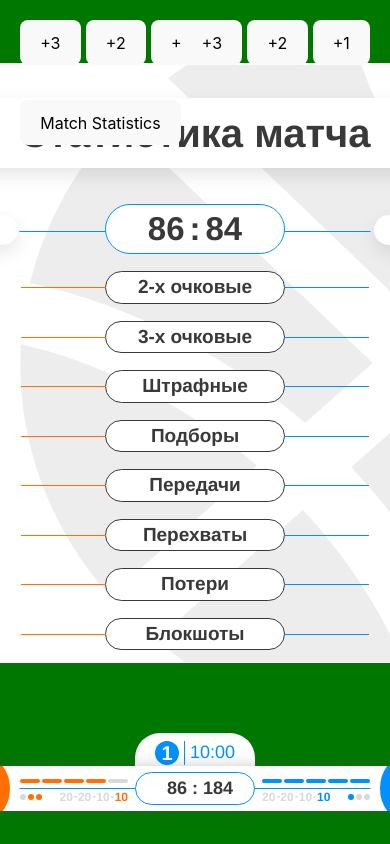
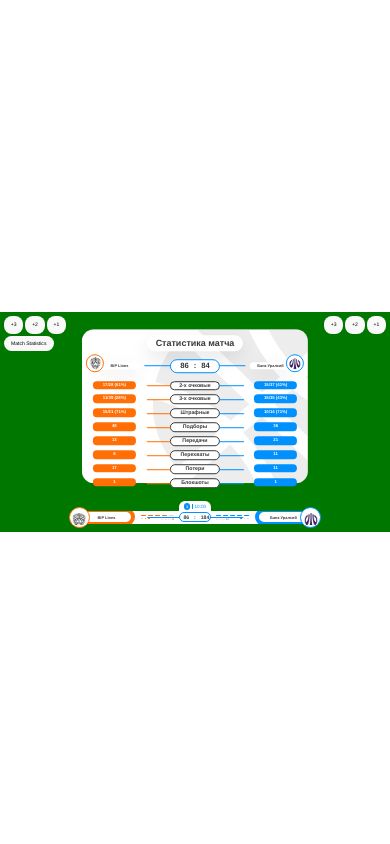
Before and after one commit to Aitmuhamet/vue-animation-basketball, a Vue app: page / in a window 390 px wide. Built offline with nearby package versions, Linux system fonts and the light colour scheme.

Commit message:
feat: Add responsive design to component

```diff
--- a/package.json
+++ b/package.json
@@ -13,6 +13,7 @@
   },
   "devDependencies": {
     "@vitejs/plugin-vue": "^5.2.1",
+    "sass": "^1.83.4",
     "vite": "^6.0.5"
   }
 }
--- a/src/App.vue
+++ b/src/App.vue
@@ -3,5 +3,20 @@ import BasketballScoreboard from './components/BasketballScoreboard.vue'
 </script>
 
 <template>
-  <BasketballScoreboard />
+  <div class="app-inner">
+    <BasketballScoreboard />
+  </div>
 </template>
+
+<style>
+#app {
+  max-width: unset;
+  padding: 0;
+}
+
+.app-inner {
+  width: 100vw;
+  aspect-ratio: 16 / 9;
+  background: rgb(0, 120, 0);
+}
+</style>
--- a/src/components/BasketballScoreboard.vue
+++ b/src/components/BasketballScoreboard.vue
@@ -1,4 +1,6 @@
 <template>
+
+    <div class="scoreboard">
 
         <div class="left-team-buttons">
             <button @click="changeScore('team1', 3)">+3</button>
@@ -13,8 +15,6 @@
         <div class="match-statistics-buttons">
             <button @click="showMatchStatistics = !showMatchStatistics">Match Statistics</button>
         </div>
-
-    <div class="scoreboard">
 
         <!-- Основная табличка со счетом -->
         <div class="scoreboard__main">
@@ -41,7 +41,7 @@
                     <div class="scoreboard__team-name">BIP Lions</div>
                 </div>
             </div>
-            <div class="scoreboard__indicators scoreboard__indicators--left">
+            <div class="scoreboard__indicators scoreboard__indicators-left">
                 <div class="scoreboard__line">
                     <span class="scoreboard__dash scoreboard__dash--active"></span>
                     <span class="scoreboard__dash scoreboard__dash--active"></span>
@@ -65,12 +65,12 @@
             </div>
             <div class="scoreboard-score score">
                 <div class="score-inner scoreboard-score-inner">
-                    <div class="scoreboard-score__left-number">86</div>
+                    <div class="score__number-left">86</div>
                     <div class="scoreboard-score__divider">:</div>
-                    <div class="scoreboard-score__right-number">184</div>
+                    <div class="score__number-right">184</div>
                 </div>
             </div>
-            <div class="scoreboard__indicators scoreboard__indicators--right">
+            <div class="scoreboard__indicators scoreboard__indicators-right">
                 <div class="scoreboard__line">
                     <span class="scoreboard__dash scoreboard__dash--active"></span>
                     <span class="scoreboard__dash scoreboard__dash--active"></span>
@@ -142,7 +142,7 @@
             <Transition name="slide-fade">
                 <div
                     v-if="teams.team1.showStats"
-                    class="scoreboard__player-info-inner"
+                    class="scoreboard__player-info-inner scoreboard__player-info-inner-left"
                 >
                     <div class="scoreboard__player-name">Андреев Сергей</div>
                     <div class="scoreboard__player-stats">
@@ -194,12 +194,10 @@
                     <h3 class="table__caption">Статистика матча</h3>
                 </caption>
                 <thead class="table__head">
-                    <tr class="table__row table__row--head">
-
-                        <th class="table__cell table__cell--head">
-
-                            <div class="scoreboard__team--left">
-                                <div class="table__logo-wrapper logo-wrapper logo-wrapper--left">
+                    <tr class="table__row table__row-head">
+                        <th class="table__cell table__cell-head">
+                            <div class="team">
+                                <div class="team__logo-wrapper logo-wrapper logo-wrapper--left">
                                     <img
                                         src="./../assets/team1-logo.png"
                                         alt="BIP Lions"
@@ -211,19 +209,19 @@
 
                         </th>
 
-                        <th class="table__cell table__cell--head">
+                        <th class="table__cell table__cell-head">
                             <div class="score table-score">
                                 <div class="score-inner table-score-inner">
-                                    <div class="scoreboard-score__left-number">86</div>
+                                    <div class="score__number-left">86</div>
                                     <div class="scoreboard-score__divider">:</div>
-                                    <div class="scoreboard-score__right-number">84</div>
+                                    <div class="score__number-right">84</div>
                                 </div>
                             </div>
                         </th>
 
-                        <th class="table__cell table__cell--head">
-                            <div class="scoreboard__team--right">
-                                <div class="table__logo-wrapper logo-wrapper logo-wrapper--right">
+                        <th class="table__cell table__cell-head">
+                            <div class="team">
+                                <div class="team__logo-wrapper logo-wrapper logo-wrapper--right">
                                     <img
                                         src="./../assets/team2-logo.png"
                                         alt="Банк Уралсиб"
@@ -245,13 +243,19 @@
                         :key="index"
                         class="table__row"
                     >
-                        <td class="table__cell">{{ item.col1 }}</td>
                         <td class="table__cell">
-                            <div class="table__cell-categories">
+                            <div class="table__cell-content">
+                                {{ item.col1 }}
+                            </div>
+                        </td>
+                        <td class="table__cell">
+                            <div class="table__cell-content table__cell-content-categories">
                                 {{ item.col2 }}
                             </div>
                         </td>
-                        <td class="table__cell">{{ item.col3 }}</td>
+                        <td class="table__cell">
+                            <div class="table__cell-content">{{ item.col3 }}</div>
+                        </td>
                     </tr>
                 </TransitionGroup>
             </table>
@@ -261,7 +265,7 @@
 </template>
 
 <script setup>
-import { ref, reactive } from 'vue'
+import { ref, reactive, computed, onMounted, onUnmounted } from 'vue'
 
 const teams = reactive({
     team1: { score: 0, showScore: false, showPhoto: false, showStats: false },
@@ -269,11 +273,22 @@ const teams = reactive({
 })
 
 const timeouts = {
-    team1: {showScore: false, showPhoto: false, showStats: false},
-    team2: {showScore: false, showPhoto: false, showStats: false},
+    team1: { showScore: false, showPhoto: false, showStats: false },
+    team2: { showScore: false, showPhoto: false, showStats: false },
 };
 
 const showMatchStatistics = ref(true);
+
+const items = ref([
+    { col1: "17/28 (61%)", col2: "2-х очковые", col3: "15/37 (41%)" },
+    { col1: "11/39 (28%)", col2: "3-х очковые", col3: "15/35 (43%)" },
+    { col1: "15/21 (71%)", col2: "Штрафные", col3: "10/14 (71%)" },
+    { col1: "48", col2: "Подборы", col3: "36" },
+    { col1: "13", col2: "Передачи", col3: "21" },
+    { col1: "8", col2: "Перехваты", col3: "11" },
+    { col1: "17", col2: "Потери", col3: "11" },
+    { col1: "1", col2: "Блокшоты", col3: "1" }
+])
 
 const changeScore = (team, points) => {
 
@@ -302,19 +317,9 @@ const changeScore = (team, points) => {
     }, points * 1000);
 }
 
-const items = ref([
-    { col1: "17/28 (61%)", col2: "2-х очковые", col3: "15/37 (41%)" },
-    { col1: "11/39 (28%)", col2: "3-х очковые", col3: "15/35 (43%)" },
-    { col1: "15/21 (71%)", col2: "Штрафные", col3: "10/14 (71%)" },
-    { col1: "48", col2: "Подборы", col3: "36" },
-    { col1: "13", col2: "Передачи", col3: "21" },
-    { col1: "8", col2: "Перехваты", col3: "11" },
-    { col1: "17", col2: "Потери", col3: "11" },
-    { col1: "1", col2: "Блокшоты", col3: "1" }
-])
 </script>
 
-<style scoped>
+<style scoped lang="scss">
 /* Обнуление */
 *,
 ::before,
@@ -343,26 +348,32 @@ button {
 .right-team-buttons,
 .left-team-buttons {
     position: absolute;
-    top: 20px;
+    top: 1vw;
     z-index: 200;
 
     display: flex;
-    gap: 5px;
+    gap: .5vw;
+
+    button {
+        padding: 1vw 1.5vw;
+        font-size: 1.3vw;
+    }
 }
 
 .left-team-buttons {
-    left: 20px;
+    left: 1vw;
 }
 
 .right-team-buttons {
-    right: 20px;
+    right: 1vw;
 }
 
 .match-statistics-buttons {
     position: absolute;
-    top: 100px;
+    top: 6vw;
     z-index: 200;
-    left: 20px;
+    left: 1vw;
+    font-size: 1.3vw;
 }
 
 /* Для анимации */
@@ -389,7 +400,7 @@ button {
     left: 50%;
     transform: translateX(-50%);
     background-color: var(--background-color);
-    font-size: 2rem;
+    font-size: 3vw;
     font-weight: 600;
     width: 100%;
     height: 100%;
@@ -423,7 +434,7 @@ button {
 
 .slide-fade-enter-from,
 .slide-fade-leave-to {
-    transform: translateY(20px);
+    transform: translateY(1vw);
     opacity: 0;
 }
 
@@ -453,11 +464,9 @@ button {
     --background-color: #fff;
     --text-color: #393939;
 
-    position: fixed;
-    bottom: 0;
-    right: 0;
-    left: 0;
-    top: 0;
+    position: relative;
+    width: 100%;
+    height: 100%;
     display: flex;
     flex-direction: column;
     align-items: center;
@@ -466,16 +475,19 @@ button {
     color: var(--text-color);
 
     /* временные свойства */
-    background: rgb(0, 120, 0);
+    background: transparent;
+
+    font-size: 16px;
 }
+
 
 .scoreboard__main {
     position: absolute;
     z-index: 100;
-    bottom: 33px;
-    width: calc(900px - 2 * 25px);
+    bottom: 2vw;
+    width: calc(60vw);
     /* 65.7%; */
-    height: 45px;
+    height: 6%;
     /* 6%; */
     background: var(--background-color);
     color: var(--text-color);
@@ -495,6 +507,9 @@ button {
     flex: 1;
     display: flex;
     align-items: center;
+    overflow: hidden;
+    height: 100%;
+    width: 30%;
 }
 
 .scoreboard__team--right {
@@ -502,21 +517,21 @@ button {
 }
 
 .scoreboard__team-name-wrapper {
+    width: 90%;
     overflow: hidden;
-    height: 45px;
     display: flex;
     align-items: center;
     justify-content: center;
 }
 
 .scoreboard__team-name {
-    width: 215px;
-    padding: 8px 20px;
+    width: 100%;
+    padding: .6vw .1vw;
     border-radius: 45px;
 
     text-align: center;
     font-family: Helvetica;
-    font-size: 18.06px;
+    font-size: calc(1.8vw / (16 / 9));
     font-style: normal;
     font-weight: 600;
     line-height: normal;
@@ -527,19 +542,15 @@ button {
 }
 
 .scoreboard__team--right .scoreboard__team-name {
-    border: 20px solid var(--team-two-color);
-    margin-right: 25px;
+    border: 1.2vw solid var(--team-two-color);
 }
 
 .scoreboard__team--left .scoreboard__team-name {
-    border: 20px solid var(--team-one-color);
-    margin-left: 25px;
+    border: 1.2vw solid var(--team-one-color);
 }
 
 .logo-wrapper {
-    width: 70px;
-    height: 70px;
-    padding: 10px;
+    padding: 6%;
     background-color: var(--background-color);
     border-radius: 50%;
     overflow: hidden;
@@ -549,30 +560,35 @@ button {
     justify-content: center;
 }
 
+.scoreboard__logo-wrapper {
+    width: 9%;
+    aspect-ratio: 1 / 1;
+    padding: 1%;
+}
+
 .scoreboard__logo-wrapper,
-.table__logo-wrapper {
+.team__logo-wrapper {
     position: absolute;
 }
 
 .scoreboard__team--left .scoreboard__logo-wrapper {
-    left: -12px;
+    right: 95%;
 }
 
 .scoreboard__team--right .scoreboard__logo-wrapper {
-    right: -12px;
+    left: 95%;
 }
 
 .logo-wrapper--left {
-    border: 6px solid var(--team-one-color);
+    border: .4vw solid var(--team-one-color);
 }
 
 .logo-wrapper--right {
-    border: 6px solid var(--team-two-color);
+    border: .4vw solid var(--team-two-color);
 }
 
 .scoreboard__logo {
-    width: 40px;
-    height: 40px;
+    width: 100%;
 }
 
 .score {
@@ -583,18 +599,18 @@ button {
     content: '';
     position: absolute;
     z-index: 5;
-    bottom: 16px;
+    bottom: 50%;
     left: 50%;
     transform: translateX(-50%);
     background: var(--team-two-color);
-    height: 1px;
-    width: 351px;
+    height: .1vw;
+    width: 24.5vw;
 }
 
 .score-inner {
     text-align: center;
     font-family: Helvetica;
-    font-size: 18.06px;
+    font-size: 1.3vw;
     font-style: normal;
     font-weight: 600;
     line-height: normal;
@@ -611,9 +627,10 @@ button {
 }
 
 .scoreboard-score-inner {
-    margin: 0 7px;
-    height: 33px;
-    width: 120px;
+    margin: 0 .4vw;
+    padding: .3vw .1vw;
+    width: 8vw;
+
 }
 
 .scoreboard-score__divider {
@@ -621,26 +638,35 @@ button {
     flex: 0
 }
 
-.scoreboard-score__left-number,
-.scoreboard-score__right-number {
+.score__number-left,
+.score__number-right {
     flex: 1;
 }
 
-.scoreboard-score__right-number {
+.score__number-right {
     text-align-last: left;
 }
 
-.scoreboard-score__left-number {
+.score__number-left {
     text-align-last: right;
 }
 
 .scoreboard__indicators {
     display: flex;
     flex-direction: column;
-    justify-content: space-between;
-    height: 25px;
+    justify-content: center;
+    gap: 14%;
+    height: 100%;
 
-    transform: translateY(3px);
+    align-items: flex-end;
+}
+
+.scoreboard__indicators-right {
+    margin-left: 1vw;
+}
+
+.scoreboard__indicators-left {
+    margin-right: 1vw;
 }
 
 .scoreboard__line {
@@ -650,18 +676,18 @@ button {
 
 .scoreboard__dash {
     display: inline-block;
-    width: 20px;
-    height: 4px;
+    width: calc(2.25vw / (16 / 9));
+    height: .2vw;
     flex-shrink: 0;
     border-radius: 88.567px;
     background: var(--inactive-color);
 }
 
-.scoreboard__indicators--left .scoreboard__dash--active {
+.scoreboard__indicators-left .scoreboard__dash--active {
     background: var(--team-one-color);
 }
 
-.scoreboard__indicators--right .scoreboard__dash--active {
+.scoreboard__indicators-right .scoreboard__dash--active {
     background: var(--team-two-color);
 }
 
@@ -669,17 +695,18 @@ button {
     display: flex;
     justify-content: space-between;
     align-items: center;
+    width: 100%;
 }
 
 .scoreboard-scores {
     display: flex;
     align-items: center;
-    gap: 5px;
+    gap: .2vw;
 }
 
 .scoreboard__number {
     text-align: center;
-    font-size: 12px;
+    font-size: .6vw;
     font-style: normal;
     font-weight: 600;
     line-height: normal;
@@ -689,11 +716,11 @@ button {
     color: var(--inactive-color);
 }
 
-.scoreboard__indicators--left .scoreboard__number--active {
+.scoreboard__indicators-left .scoreboard__number--active {
     color: var(--team-one-color);
 }
 
-.scoreboard__indicators--right .scoreboard__number--active {
+.scoreboard__indicators-right .scoreboard__number--active {
     color: var(--team-two-color);
 }
 
@@ -713,16 +740,16 @@ button {
 .scoreboard__circle {
     display: inline-block;
     border-radius: 50%;
-    width: 6px;
-    height: 6px;
+    width: .4vw;
+    aspect-ratio: 1;
     background: var(--inactive-color);
 }
 
-.scoreboard__indicators--left .scoreboard__circle--active {
+.scoreboard__indicators-left .scoreboard__circle--active {
     background: var(--team-one-color);
 }
 
-.scoreboard__indicators--right .scoreboard__circle--active {
+.scoreboard__indicators-right .scoreboard__circle--active {
     background: var(--team-two-color);
 }
 
@@ -730,20 +757,20 @@ button {
 .scoreboard__overlay {
     position: absolute;
     z-index: 20;
-    bottom: 73px;
+    bottom: 5vw;
 
     display: flex;
     align-items: center;
     justify-content: center;
 
-    width: 120px;
+    width: 8vw;
     background: var(--background-color);
-    padding-top: 6px;
-    padding-bottom: 5px;
-    border-radius: 25px 25px 0px 0px;
+    padding-top: calc(.9vw / (16 / 9));
+    padding-bottom: calc(.9vw / (16 / 9));
+    border-radius: 1.5vw 1.5vw 0 0;
 
     color: var(--team-two-color);
-    font-size: 18px;
+    font-size: 1.2vw;
 
     /* transform: rotateX(90deg); */
     transform-origin: bottom;
@@ -753,50 +780,51 @@ button {
 .scoreboard__quarter {
     background-color: var(--team-two-color);
     color: var(--background-color);
-    width: 24px;
-    height: 24px;
-    padding: 5px;
-    border-radius: 50px;
+    width: 1.7vw;
+    aspect-ratio: 1 / 1;
+    border-radius: 50%;
 
     display: flex;
     align-items: center;
     justify-content: center;
 
-    font-size: 20px;
+    font-size: 1vw;
     font-weight: 600;
 }
 
 .scoreboard__divider {
-    height: 24px;
-    width: 1px;
+    height: 1.3vw;
+    width: .05vw;
     background-color: var(--team-two-color);
-    margin: 0 5px;
+    margin: 0 .5vw;
 }
 
 .scoreboard__player-info {
     position: absolute;
-    bottom: 73px;
-    width: 310px;
-    height: 40px;
-
-    font-size: 10px;
+    bottom: 5vw;
+    width: 20.5vw;
+    aspect-ratio: 22/1;
+    font-size: .7vw;
     font-weight: 600;
 
 }
 
 .scoreboard__player-info-inner {
     background-color: var(--background-color);
-    padding: 5px 25px;
-    border-radius: 25px 25px 0 0;
+    padding: calc(0.6vw / (16 / 9)) calc(2vw / (16 / 9));
+    border-radius: 1.5vw 1.5vw 0 0;
 
     display: flex;
     align-items: start;
-    gap: 8px;
+    gap: .2vw;
+}
+
+.scoreboard__player-info-inner-left {
+    justify-content: end;
 }
 
 .scoreboard__player-info--right {
     transform: translateX(78%);
-    padding-right: 30px;
 }
 
 .scoreboard__player-info--right .scoreboard__player-name {
@@ -804,14 +832,14 @@ button {
 }
 
 .scoreboard__player-name {
-    width: 82px;
-    height: 30px;
+    width: 7vw;
+    aspect-ratio: 4 / 1;
     text-align: left;
 }
 
 .scoreboard__player-photo-wrapper {
-    width: 51px;
-    height: 51px;
+    width: 4vw;
+    aspect-ratio: 1 / 1;
     border-radius: 50px;
 
     display: flex;
@@ -822,28 +850,27 @@ button {
 }
 
 .scoreboard__player-photo {
-    height: 51px;
+    height: 100%;
 }
 
 .scoreboard__player-info--right .scoreboard__player-photo-wrapper {
-    left: 83%;
+    left: 90%;
     bottom: 20%;
 }
 
 .scoreboard__player-info--left {
     transform: translateX(-78%);
-    padding-left: 30px;
 }
 
 .scoreboard__player-info--left .scoreboard__player-photo-wrapper {
-    right: 83%;
+    right: 90%;
     bottom: 20%;
 }
 
 
 .scoreboard__player-stats {
     display: flex;
-    gap: 8px;
+    gap: calc(.7vw /(16 / 9));
 }
 
 .scoreboard__stat {
@@ -859,19 +886,22 @@ button {
 /* Общая статистика */
 .scoreboard__content {
     position: absolute;
-    top: calc(50% - (40px + 45px + 33px) / 2);
+    top: calc(50% - 4vw);
     left: 50%;
-    width: 800px;
-    height: 600px;
+    width: 58%;
+    height: 70%;
+
+    display: flex;
+    justify-content: center;
 
     background-color: var(--background-color);
-    padding: 35px 30px 10px;
+    padding: 1.5%;
     border-radius: 12px;
 
     font-weight: 600;
 
     background-image: url('./../assets/table-image.png');
-    background-size: 620px;
+    background-size: 75%;
     background-position: 125% 70%;
     background-repeat: no-repeat;
 
@@ -885,135 +915,179 @@ button {
 }
 
 .table {
-    border-spacing: 15px;
+    border-spacing: calc(1vw / (16 / 9));
+    width: 98%;
 }
 
 .table__caption {
-    height: 70px;
-    width: 500px;
-    margin-bottom: 20px;
+    width: 46%;
+    aspect-ratio: 6 / 1;
+    padding: .1em;
+    margin-bottom: 2%;
     display: flex;
     align-items: center;
     justify-content: center;
 
     text-align: center;
     color: var(--text-color);
-    font-size: 40px;
     font-style: normal;
+    font-size: 2.3vw;
     font-weight: 600;
     line-height: normal;
 
     border-radius: 105.799px;
     background: var(--background-color);
     box-shadow: 0px 7.053px 17.633px 0px rgba(0, 0, 0, 0.10);
+
+}
+
+.table__row {
+    display: flex;
+    justify-content: space-between;
+    margin-bottom: calc(.9vw / (16 / 9));
+}
+
+.table__row-head {
+    margin-bottom: calc(1.8vw / (16 / 9));
+}
+
+.table__cell-content {
+    display: flex;
+    align-items: center;
+    justify-content: center;
 }
 
 .table__row td:nth-child(2),
-.table__row--head th:nth-child(2) {
+.table__row-head th:nth-child(2) {
     font-weight: bold;
-    width: 360px;
+    width: 50%;
 
     display: flex;
     justify-content: center;
 }
 
-.table__cell:nth-child(1),
-.table__cell:nth-child(3) {
-    color: var(--background-color);
-    border-radius: 20px;
-    width: 250px;
+.team {
+    position: relative;
+    width: 12vw;
+    aspect-ratio: 6 / 1;
 }
 
-.table__cell:nth-child(1) {
+.table__cell-content:nth-child(1),
+.table__cell-content:nth-child(3) {
+    color: var(--background-color);
+    border-radius: 1vw;
+    width: 11vw;
+    aspect-ratio: 5 / 1;
+}
+
+.table__cell:nth-child(1) .table__cell-content {
     background: var(--team-one-color);
 }
 
-.table__cell:nth-child(3) {
+.table__cell:nth-child(3) .table__cell-content {
     background: var(--team-two-color);
 }
 
-.table__cell-categories {
-    border: 1px solid var(--text-color);
+.table__cell-content.table__cell-content-categories {
+    border: .05vw solid var(--text-color);
     border-radius: 30px;
     background-color: var(--background-color);
-    padding: 1px 0;
-    width: 180px;
+    color: var(--text-color);
+    padding: calc(0.01vw / (16 / 9)) 0;
+    width: 50%;
 
-    font-size: 19px;
+    font-size: calc(2.4vw / (16 / 9));
+    aspect-ratio: 7 / 1;
     position: relative;
 }
 
-.table__cell-categories::before,
-.table__cell-categories::after {
+.table__cell-content-categories::before,
+.table__cell-content-categories::after {
     content: '';
     position: absolute;
     top: 50%;
-    height: 1px;
-    width: 85px;
+    height: .1vw;
+    width: 50%;
 }
 
-.table__cell-categories::before {
+.table__cell-content-categories::before {
     background-color: var(--team-one-color);
     right: 100%;
 }
 
-.table__cell-categories::after {
+.table__cell-content-categories::after {
     background-color: var(--team-two-color);
     left: 100%;
 }
 
-.table__cell.table__cell--head {
+.table__cell-head {
+    width: 11vw;
     background-color: transparent;
+    display: flex;
+    align-items: center;
 }
 
 .table__team-name {
     position: absolute;
-    top: 12px;
     z-index: 10;
-    width: 160px;
-    height: 30px;
+    width: 100%;
+    aspect-ratio: 12 / 2;
     background: var(--background-color);
-    border-radius: 20px;
+    border-radius: 1vw;
     box-shadow: 0px 7.053px 17.633px 0px rgba(0, 0, 0, 0.10);
 
     display: flex;
     align-items: center;
     justify-content: center;
 
-    font-size: 13px;
+    font-size: 1vw;
     font-weight: 600;
     color: var(--text-color);
 }
 
-.table__cell.table__cell--head:nth-child(1) {
-    transform: translateX(17px);
+.table__cell-content {
+    font-size: 1.1vw;
 }
 
-.table__cell.table__cell--head:nth-child(3) {
-    transform: translateX(-17px);
+.table__cell-head:nth-child(1) .table__team-name {
+    transform: translateX(15%);
 }
 
-.table__logo-wrapper {
-    z-index: 15;
+.table__cell-head:nth-child(3) .table__team-name {
+    transform: translateX(-15%);
 }
 
-.table__logo-wrapper.logo-wrapper--left {
-    top: -20%;
-    left: -32%;
+.table__cell-content:nth-child(2) {
+    margin: 0 auto;
 }
 
-.table__logo-wrapper.logo-wrapper--right {
-    top: -20%;
-    right: -32%;
+.team__logo-wrapper {
+    z-index: 15;
+    width: 45%;
+    height: unset;
+    aspect-ratio: 1 / 1;
+}
+
+.team__logo-wrapper.logo-wrapper--left {
+    bottom: -50%;
+    left: -17%;
+}
+
+.team__logo-wrapper.logo-wrapper--right {
+    bottom: -50%;
+    right: -17%;
+}
+
+.table-score {
+    width: 50%;
+}
+
+.table-score::after {
+    width: 200%;
 }
 
 .table-score-inner {
-    font-size: 33px;
-    width: 180px;
-    height: 50px;
-}
-
-.table-score::after {
-    bottom: 22px;
+    padding: 3%;
+    font-size: calc(3.5vw / (16 / 9));
 }
 </style>
```
Also changed, not shown: 1 other file (tests, documents, lock files or other folders). Lines whose indentation alone changed are shown as unchanged.
